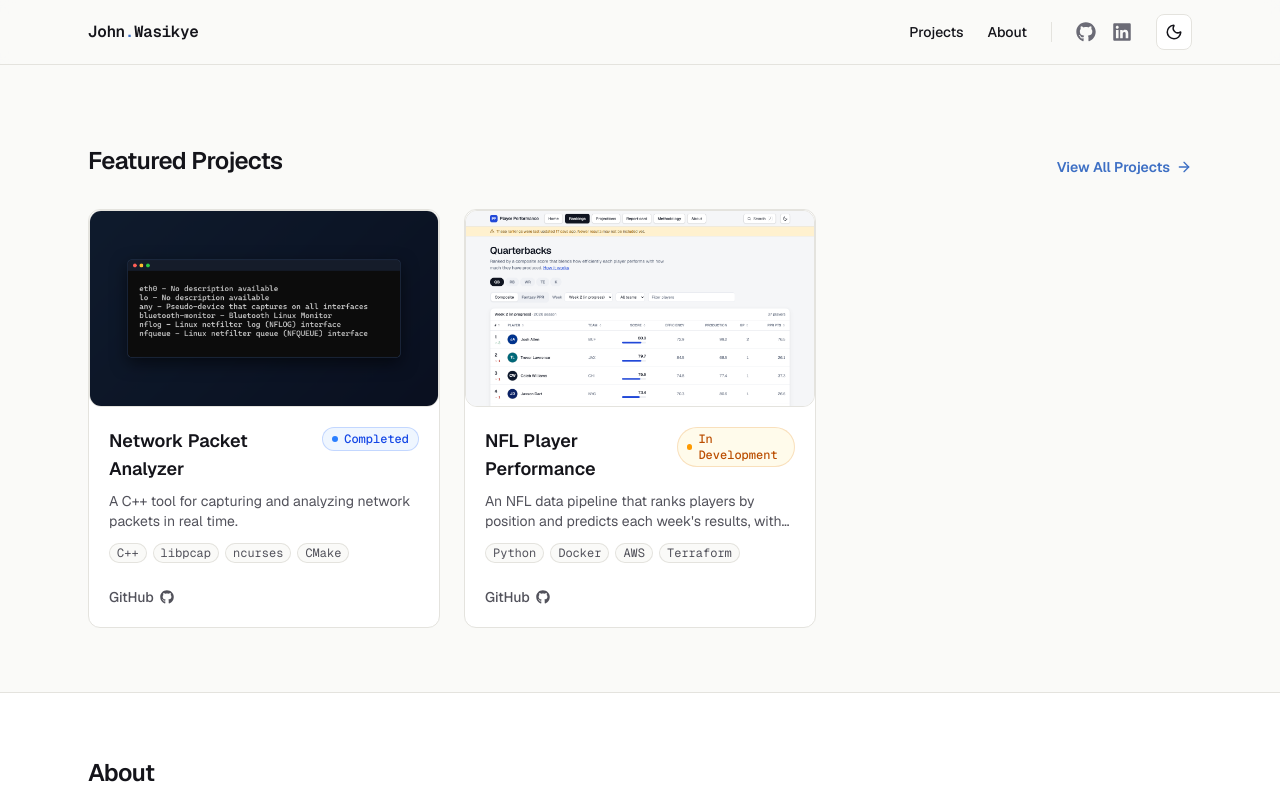
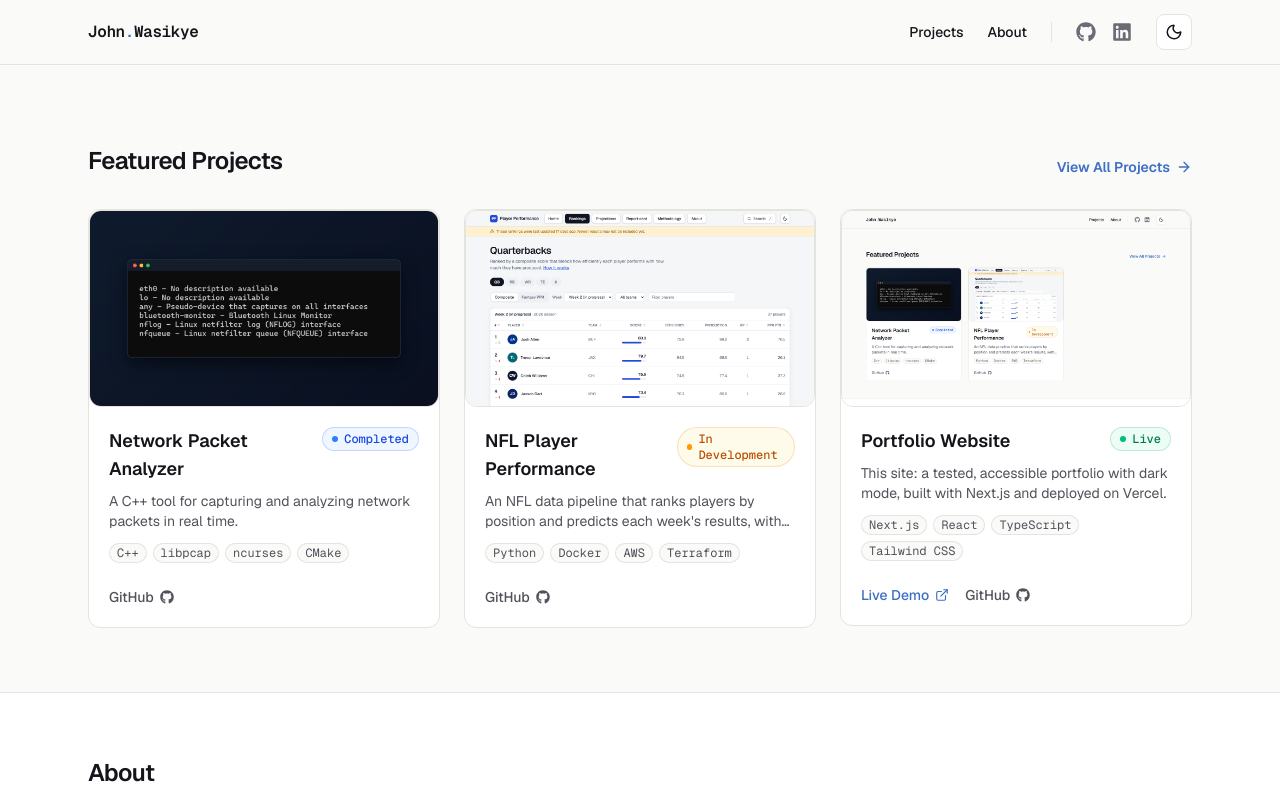
Before and after one commit to John-Wasikye/portfolio, a Next.js app: page / in a window 1280 px wide. Shown: the top 799 px of the page. Built offline with nearby package versions, Linux system fonts and the light colour scheme; no server answers.

Commit message:
Add the portfolio website as a featured project

```diff
--- a/data/projects.ts
+++ b/data/projects.ts
@@ -84,4 +84,38 @@
     createdAt: "2026-09-18",
     updatedAt: "2026-10-05",
   },
+  {
+    slug: "portfolio-website",
+    name: "Portfolio Website",
+    shortDescription:
+      "This site: a tested, accessible portfolio with dark mode, built with Next.js and deployed on Vercel.",
+    longDescription:
+      "The portfolio you are looking at. Every project on it comes from a single typed data file, so adding a project is one entry and the home page, archive, search, filters, project pages, sitemap and social cards all update from it. It follows the system light or dark theme with a toggle that remembers the visitor's choice, and is built to be keyboard and screen-reader friendly.",
+    category: "Web",
+    technologies: ["Next.js", "React", "TypeScript", "Tailwind CSS", "Vitest", "Playwright", "Vercel"],
+    status: "live",
+    visible: true,
+    featured: true,
+    displayOrder: 3,
+    githubUrl: "https://github.com/John-Wasikye/portfolio",
+    liveUrl: "https://www.johnwasikye.com",
+    media: [
+      {
+        type: "image",
+        src: "/projects/portfolio-site.png",
+        alt: "Screenshot of the portfolio website home page",
+      },
+    ],
+    features: [
+      "Searchable, filterable archive of projects driven by one typed data file",
+      "Light and dark themes that follow the system setting, with a saved toggle and no flash on load",
+      "Accessible navigation: skip link, keyboard focus styles, and reduced-motion support",
+      "Metadata for search and sharing: sitemap, robots, web manifest, and social cards",
+      "Unit and component tests with Vitest and end-to-end tests with Playwright",
+    ],
+    architecture:
+      "A Next.js App Router site written in TypeScript and styled with Tailwind CSS design tokens. Project data lives in one file and is read at build time, so pages are generated statically. GitHub pushes to master deploy automatically on Vercel.",
+    createdAt: "2026-09-03",
+    updatedAt: "2026-10-05",
+  },
 ];
```
Also changed, not shown: public/projects/portfolio-site.png (added).
